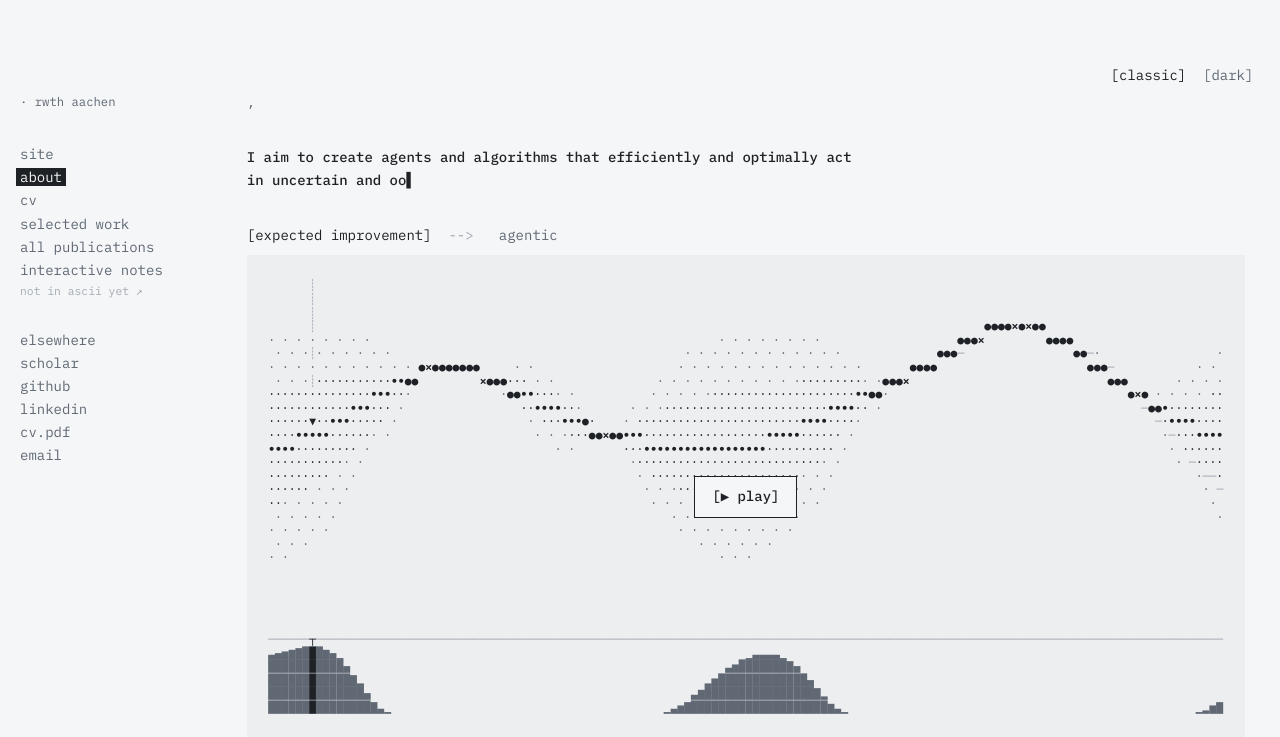
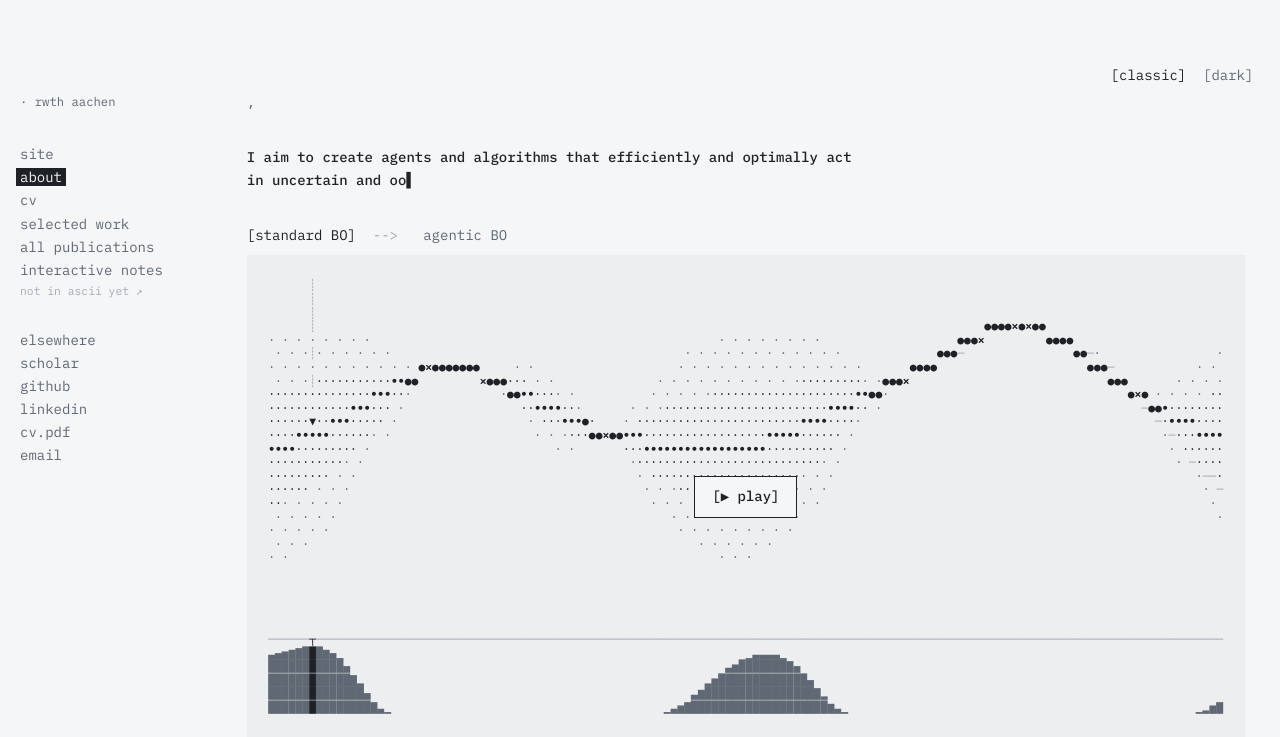
Before and after one commit to brunzema/brunzema.github.io, a Flask app: template templates/ascii.html in a window 1280 px wide. Shown: the top 737 px of the page. Run offline with Flask 3, Linux system fonts and the light colour scheme; the template is opened without the code that fills it, so the values that code supplies are empty.

Commit message:
Rename ASCII hero tabs to "standard BO --> agentic BO"
Mirrors the framing of the agentic BO paper (Figure 1: standard vs.
agentic BO); the EI detail stays in the caption under the plot.

Co-Authored-By: Claude Opus 5.5 <noreply@anthropic.com>

```diff
--- a/templates/ascii.html
+++ b/templates/ascii.html
@@ -14,9 +14,9 @@
     <figure class="hero">
       <div class="hero-bar">
         <div class="tabs" role="tablist" aria-label="Hero variant">
-          <button class="button" type="button" role="tab" data-hero="ei" aria-selected="true"><span>expected improvement</span></button>
+          <button class="button" type="button" role="tab" data-hero="ei" aria-selected="true"><span>standard BO</span></button>
           <span class="tabs-arrow" aria-hidden="true">--&gt;</span>
-          <button class="button" type="button" role="tab" data-hero="agentic" aria-selected="false"><span>agentic</span></button>
+          <button class="button" type="button" role="tab" data-hero="agentic" aria-selected="false"><span>agentic BO</span></button>
         </div>
         <button class="button" type="button" data-playpause hidden><span>[pause]</span></button>
       </div>
```
